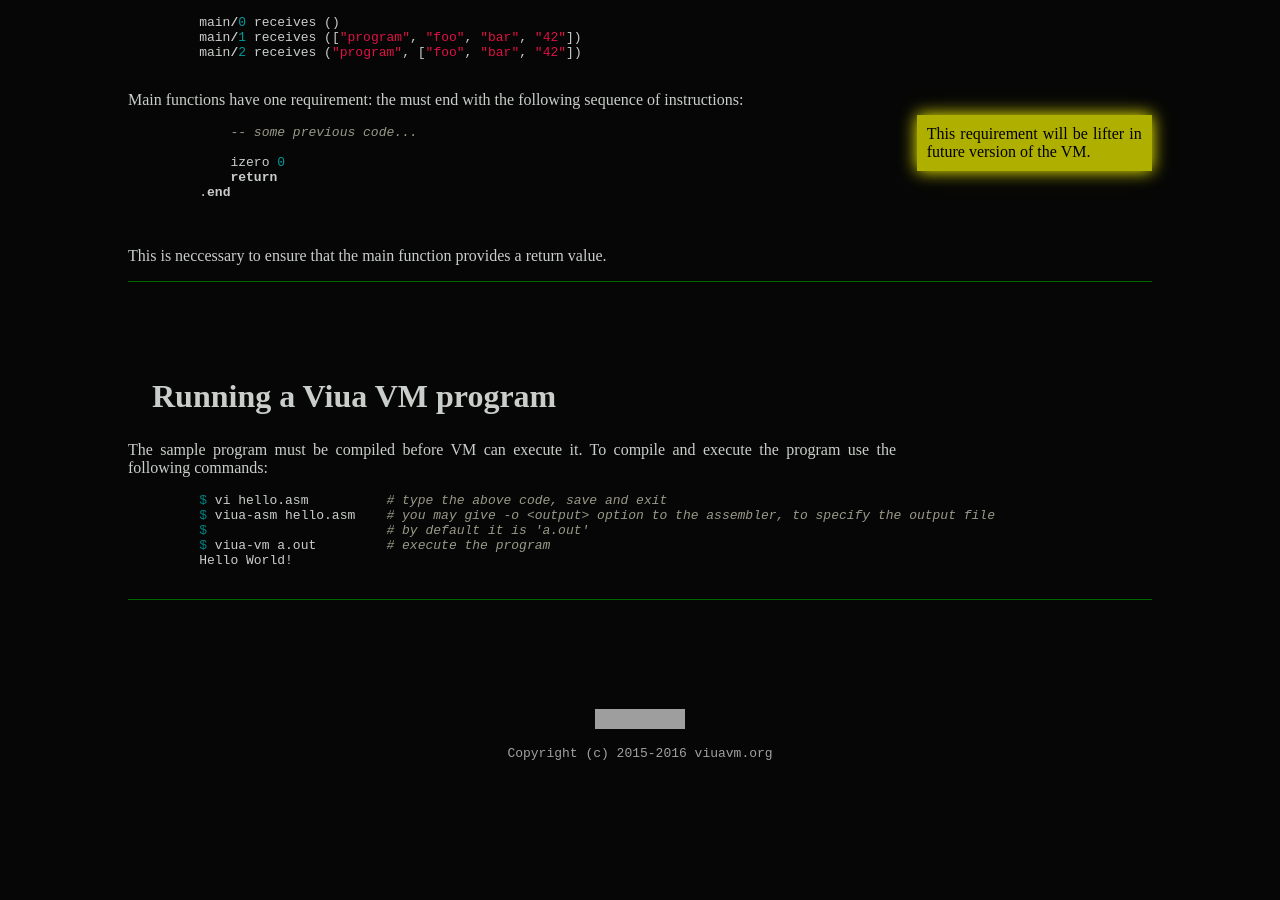
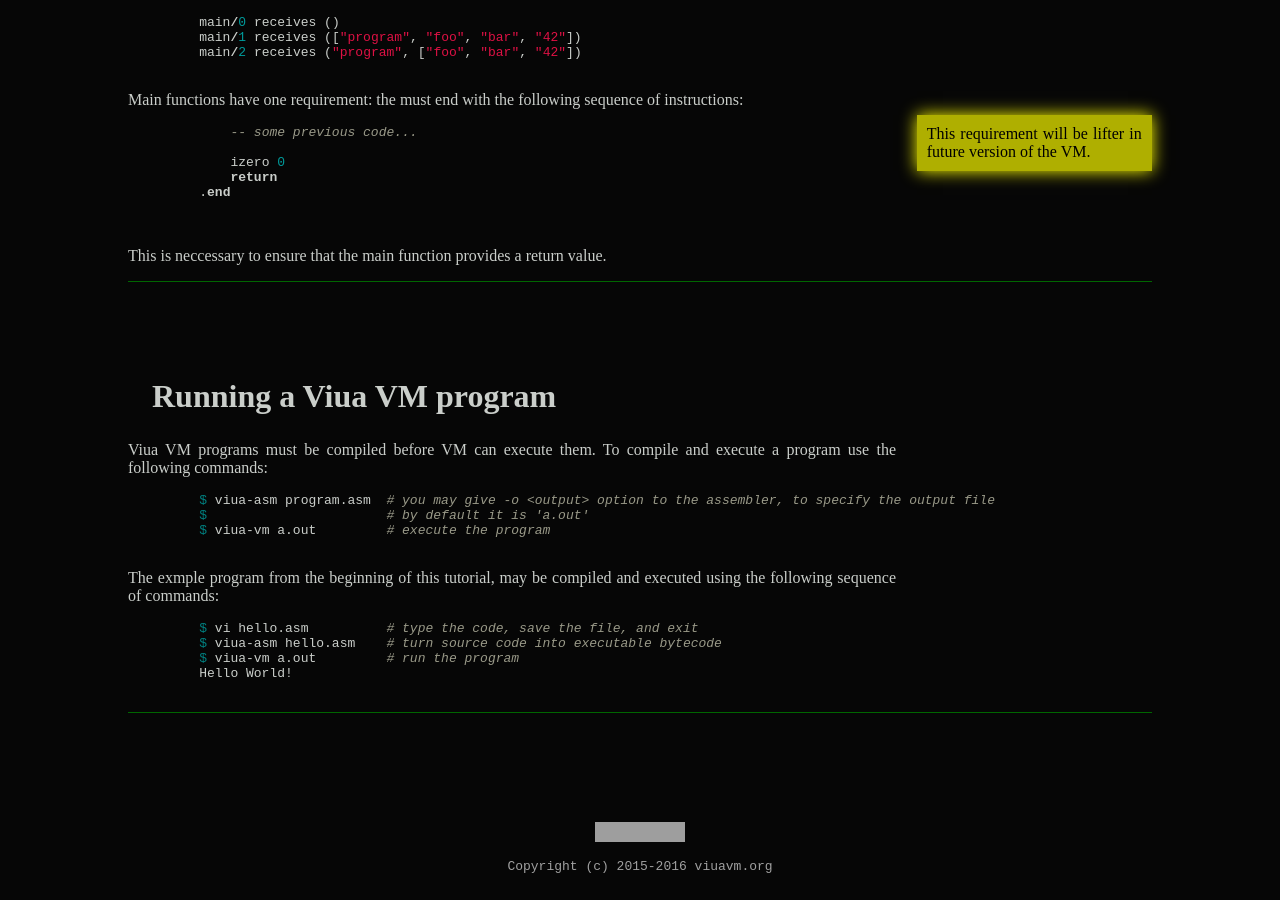
Before and after one commit to marekjm/docs.viuavm.org, a Jekyll site: the page built from _tutorials/hello-world.html, in a window 1280 px wide and 900 px high, scrolled down 4078 px. Built offline with Jekyll 4.4.1, drawn with Linux system fonts in a browser that asks for light colours; before the commit the page ends 4865 px from its top, so only the background shows below that; grey boxes are pictures that could not be loaded.

Commit message:
Add information about running Viua programs

```diff
--- a/_tutorials/hello-world.html
+++ b/_tutorials/hello-world.html
@@ -292,20 +292,29 @@
     <div class="clear"></div>
 
     <p> This is neccessary to ensure that the main function provides a return value. </p>
-
 </section>
 
 <section class="chapter">
     <h2> Running a Viua VM program </h2>
 
-    <p> The sample program must be compiled before VM can execute it.
-    To compile and execute the program use the following commands:
+    <p> Viua VM programs must be compiled before VM can execute them.
+    To compile and execute a program use the following commands:
+    </p>
 
     {% highlight bash %}
-    $ vi hello.asm          # type the above code, save and exit
-    $ viua-asm hello.asm    # you may give -o <output> option to the assembler, to specify the output file
+    $ viua-asm program.asm  # you may give -o <output> option to the assembler, to specify the output file
     $                       # by default it is 'a.out'
     $ viua-vm a.out         # execute the program
+    {% endhighlight %}
+
+    <p> The exmple program from the beginning of this tutorial, may be compiled and executed using the
+    following sequence of commands:
+    </p>
+
+    {% highlight bash %}
+    $ vi hello.asm          # type the code, save the file, and exit
+    $ viua-asm hello.asm    # turn source code into executable bytecode
+    $ viua-vm a.out         # run the program
     Hello World!
     {% endhighlight %}
 </section>
```
